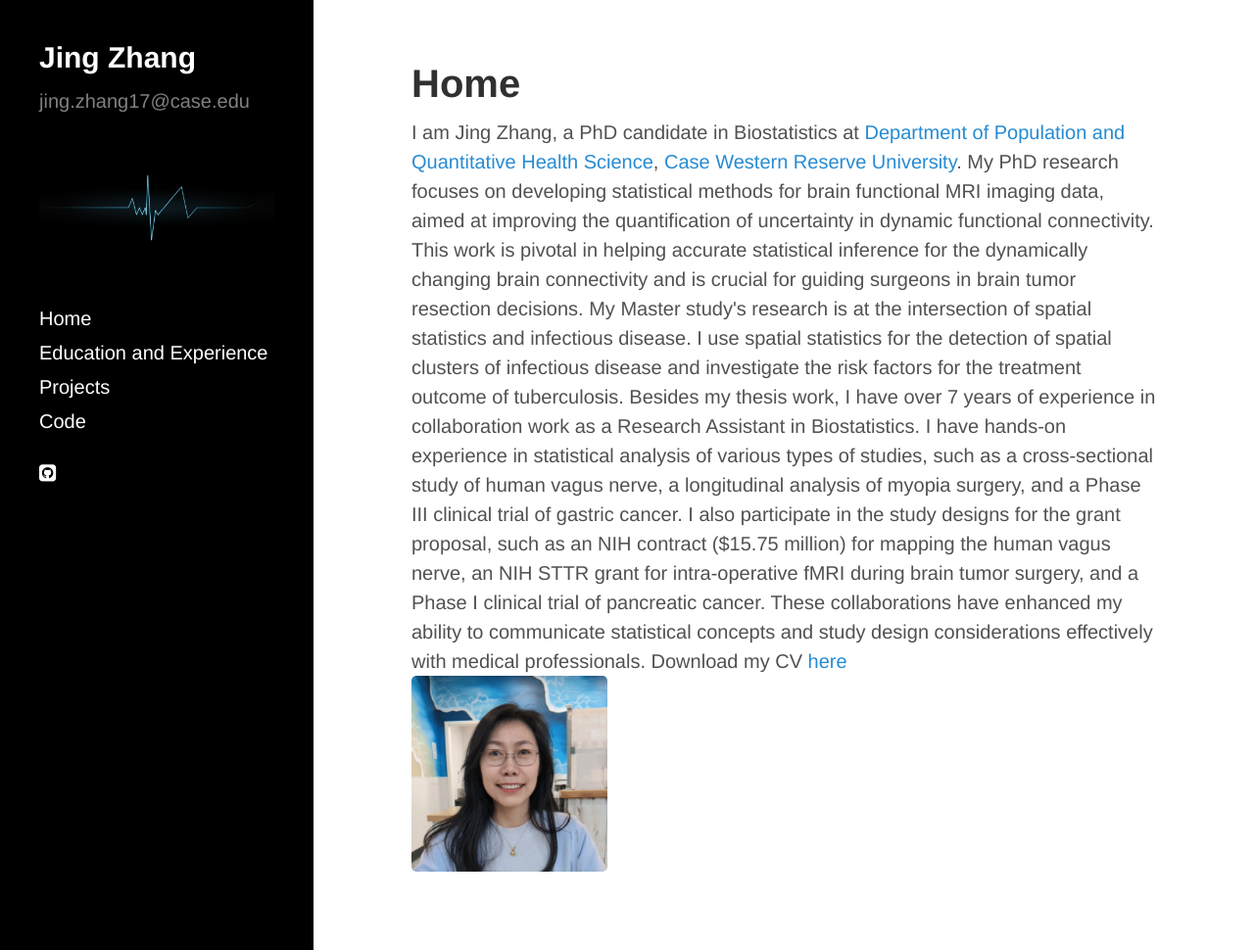
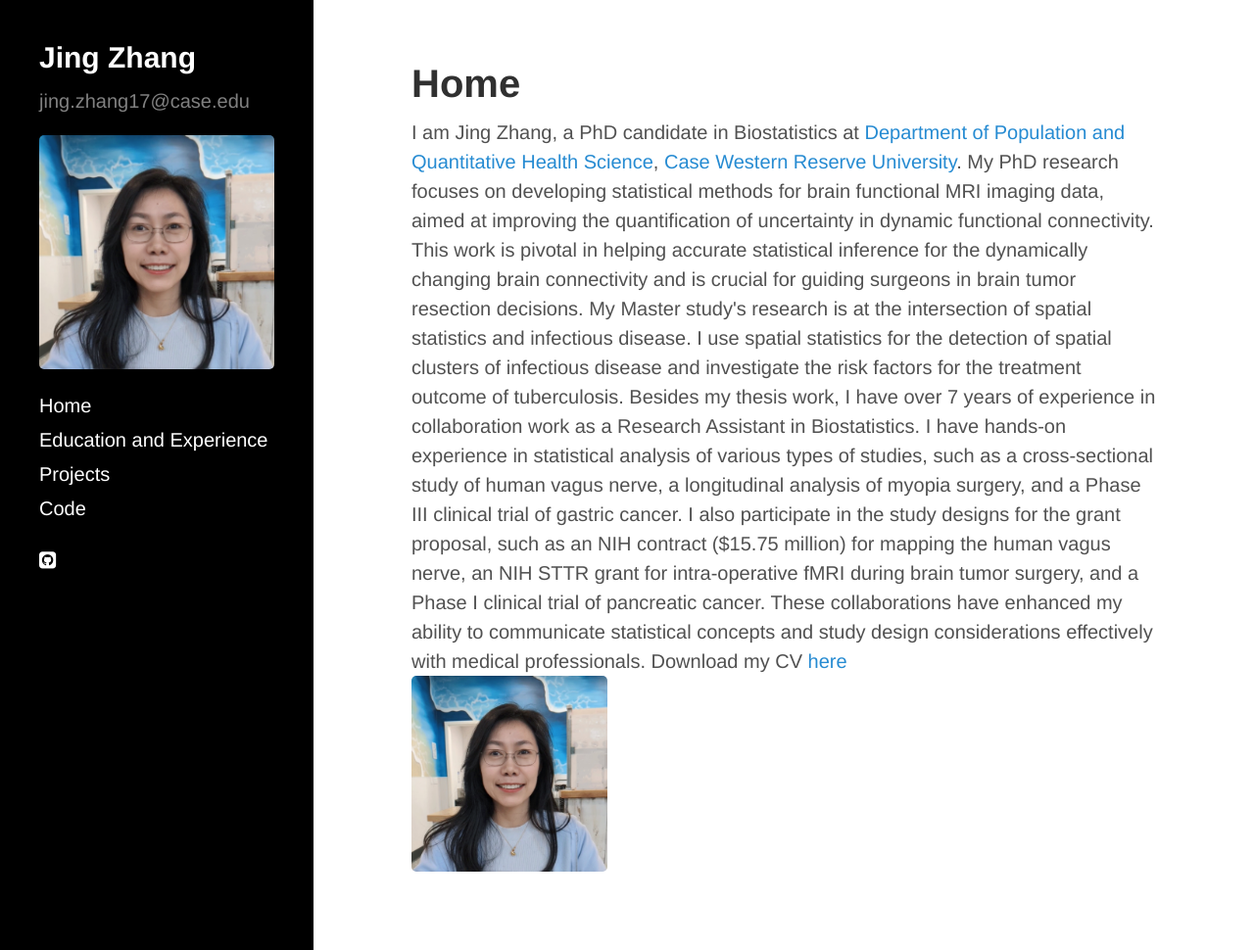
Before and after one commit to jingzhang1/jingzhang1.github.io, a Jekyll site: the page built from index.md, in a window 1280 px wide and 970 px high. Shown: the whole window at 98% size. Built offline with Jekyll 4.4.1, drawn with Linux system fonts in a browser that asks for light colours; nearby versions of some CDN libraries.

Commit message:
sidebar.html

```diff
--- a/_includes/sidebar.html
+++ b/_includes/sidebar.html
@@ -3,7 +3,7 @@
     <div class="sidebar-about">
       <h2><a class="">Jing Zhang</a></h2>
       <p class="lead">jing.zhang17@case.edu</p>
-      <img src="/assets/images/heart.png"/>
+      <img src="/assets/images/new headshot.jpeg"/>
     </div>
 
     <nav class="sidebar-nav">
```
